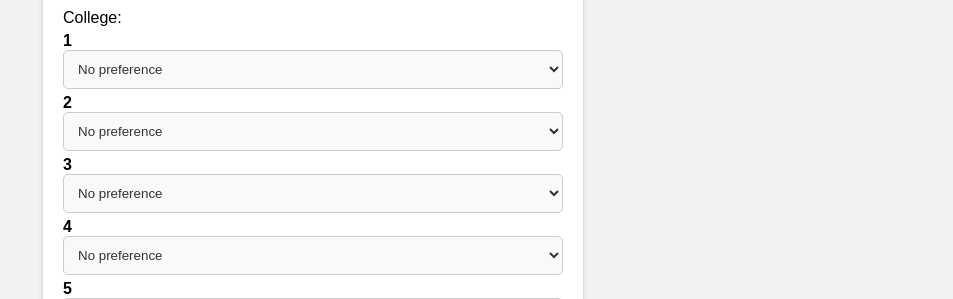
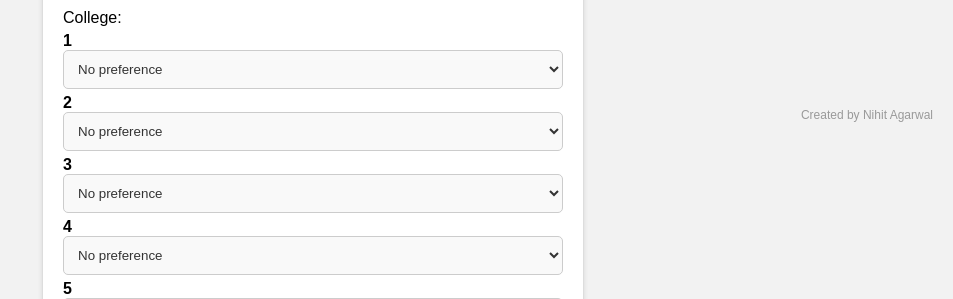
Before and after one commit to nihit-agarwal/flask-fire-counseling, a Flask app: page / in a window 1280 px wide. Shown: the part 658-957 px from the top of the page, without its empty margins (327-1280 px from the left). Run offline with Flask 3, Linux system fonts and the light colour scheme.

Commit message:
Final commit before launch

```diff
--- a/server/src/templates/index.html
+++ b/server/src/templates/index.html
@@ -88,6 +88,9 @@
         <div id="debug"></div>
     </form>
 
+    <div class="subscription">
+    Created by Nihit Agarwal
+    </div>
 
 <script src="action.js"></script>
 </body>
--- a/server/src/templates/result.html
+++ b/server/src/templates/result.html
@@ -10,7 +10,7 @@
     <br>
     <p>
     The left and right tables contains college branch combinations with a probability of obtaining
-    a seat in each option. In the right table, your college and branch preferences have been marked with **.
+    a seat in each option. The probabilities were calculated using the survival model with exponential fit where ranks behave as time. In the right table, your college and branch preferences have been marked with **.
         The background shade of each option in the right table indicates the chance of getting a seat. </p>
     <br>
     <div class="color-scale">
--- a/static/formStyles.css
+++ b/static/formStyles.css
@@ -106,3 +106,11 @@ input[type="radio"] + label {
   font-size: 14px;
   margin-top: 5px;
 }
+
+.subscription {
+  position: fixed;
+  right: 20px;
+  bottom: 20px;
+  font-size: 12px;
+  color: #999;
+}
```
